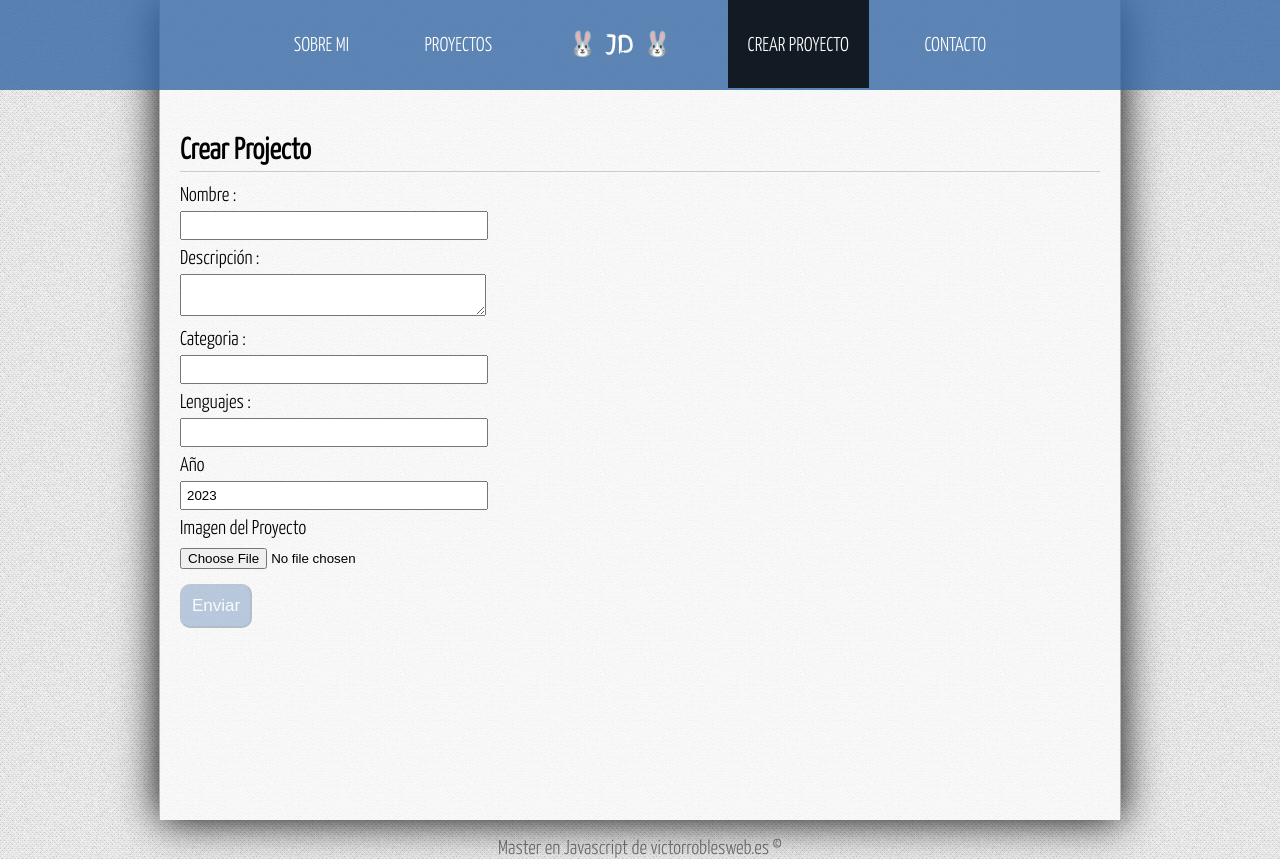
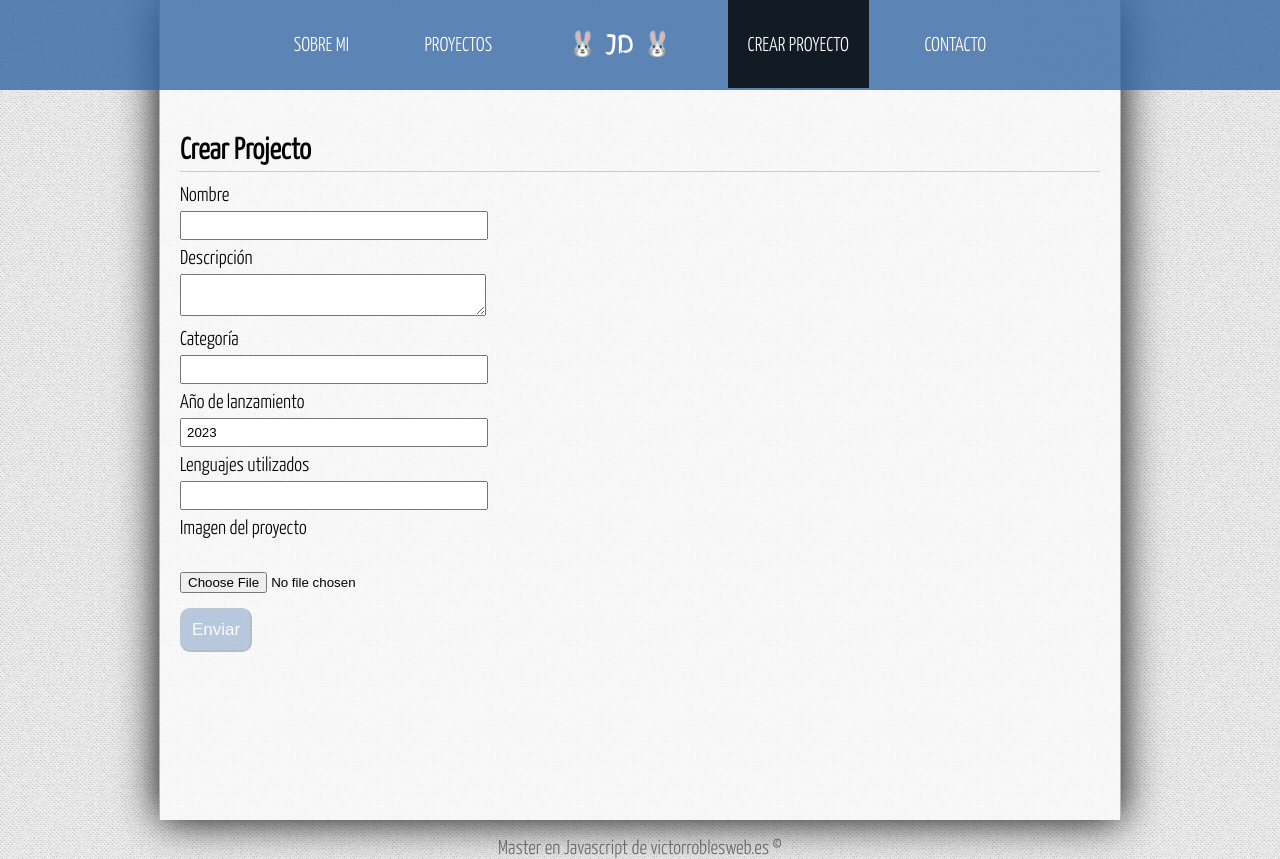
Before and after one commit to JoseLDuran00/tutorial-angular, an Angular app: page /crear-proyecto in a window 1280 px wide. Built offline with nearby package versions, Linux system fonts and the light colour scheme.

Commit message:
componente Editar funcionando

```diff
--- a/src/app/components/create/create.component.html
+++ b/src/app/components/create/create.component.html
@@ -1,57 +1,60 @@
-<div class="container">
+<div class="container" *ngIf="project">
 	<h2>{{title}}</h2>
 
 	<div class="message success" *ngIf="status == 'success'">
-            EL protecto se ha creado correctamente, puedes  <a [routerLink]="['/proyecto', save_project._id]">revisarlo aqui </a>
-        </div>
-        <div class="message failed" *ngIf="status == 'failed'">
-            EL protecto no se ha podido crear 😔
+		El proyecto se ha creado correctamente, puedes <a [routerLink]="['/proyecto', save_project._id]">verlo aquí</a>
 	</div>
 
-
+	<div class="message failed" *ngIf="status == 'failed'">
+		El proyecto NO SE HA PODIDO CREAR
+	</div>
 
 	<form #projectForm="ngForm" (ngSubmit)="onSubmit(projectForm)">
 		<p>
-            <label for="name">Nombre :</label>
-            <input type="text" name="name" #name="ngModel" [(ngModel)]="project.name" required>
+			<label for="name">Nombre</label>
+			<input type="text" name="name" #name="ngModel" [(ngModel)]="project.name" required />
 			<span class="form_error" *ngIf="name.touched && !name.valid">
-                EL nombre es obligatorio.
+				El nombre es obligatorio
 			</span>
 		</p>
 
 		<p>
-            <label for="description">Descripción :</label>
+			<label for="description">Descripción</label>
 			<textarea name="description" #description="ngModel" [(ngModel)]="project.description" required></textarea>
 			<span class="form_error" *ngIf="description.touched && !description.valid">
-                La descripcion es obligatoria.
+				La descripción es obligatoria
 			</span>
 		</p>
 
 		<p>
-            <label for="category">Categoria :</label>
-            <input type="text" name="category" #category="ngModel" [(ngModel)]="project.category" required>
+			<label for="category">Categoría</label>
+			<input type="text" name="category" #category="ngModel" [(ngModel)]="project.category" required />
 			<span class="form_error" *ngIf="category.touched && !category.valid">
-                La categoria es obligatoria.
+				La categoría es obligatoria
 			</span>
 		</p>
 
 		<p>
-            <label for="langs">Lenguajes : </label>
-            <input type="text" name="langs" #langs="ngModel" [(ngModel)]="project.langs" required>
+			<label for="year">Año de lanzamiento</label>
+			<input type="number" name="year" #year="ngModel" [(ngModel)]="project.year" />
+		</p>
+
+		<p>
+			<label for="langs">Lenguajes utilizados</label>
+			<input type="text" name="langs" #langs="ngModel" [(ngModel)]="project.langs" required />
 			<span class="form_error" *ngIf="langs.touched && !langs.valid">
-                Los lenguajes son obligatorios.
+				Los lenguajes son obligatorios
 			</span>
 		</p>
 
 		<p>
-            <label for="year">Año </label>
-            <input type="number" name="year" #year="ngModel" [(ngModel)]="project.year">
+			<label for="image">Imagen del proyecto</label>
+			<span class="image" *ngIf="project.image" style="float:none;">
+				<img src="{{url+'get-image/'+project.image}}" style="width:100px;"/>
+			</span><br/>
+			<input type="file" name="image" placeholder="Subir imagen" (change)="fileChangeEvent($event)"/>
 		</p>
 
-        <p>
-            <label for="image">Imagen del Proyecto</label>
-            <input type="file" name="image" placeholder="Subir imagen" (change)="fileChangeEvent($event)">
-        </p>
-        <input type="submit" value="Enviar" [disabled]="!projectForm.form.valid"/>
+		<input type="submit" value="Enviar" [disabled]="!projectForm.form.valid" />
 	</form>
 </div>
--- a/src/app/components/create/create.component.ts
+++ b/src/app/components/create/create.component.ts
@@ -19,6 +19,7 @@ export class CreateComponent  {
     public save_project : any;
     public status : string = "";
     public filesToUpload : Array<File> = [] ;
+    public url : string;
 
     constructor(
       private _projectService : ProjectService,
@@ -26,6 +27,7 @@ export class CreateComponent  {
     ){
       this.title = " Crear Projecto ";
       this.project = new Project('','','','','',2023,'');
+      this.url = Global.url;
     }
 
     onSubmit(form:undefined|any){
--- a/src/app/components/edit/edit.component.ts
+++ b/src/app/components/edit/edit.component.ts
@@ -1,27 +1,84 @@
-import { Component } from '@angular/core';
-import { Project } from 'src/app/models/project';
-import { ProjectService } from 'src/app/services/project.service';
-import { UploadService } from 'src/app/services/upload.service';
-import { Global } from 'src/app/services/global';
+import { Component, OnInit } from '@angular/core';
+import { Project } from '../../models/project';
+import { ProjectService } from '../../services/project.service';
+import { UploadService } from '../../services/upload.service';
+import { Global } from '../../services/global';
+import { Router, ActivatedRoute, Params } from '@angular/router';
 
 @Component({
   selector: 'app-edit',
-  templateUrl: './edit.component.html',
+  templateUrl: '../create/create.component.html',
   styleUrls: ['./edit.component.css'],
-  providers : [ProjectService, UploadService]
+  providers: [ProjectService, UploadService]
 })
-export class EditComponent {
-  public title : string;
-  public project : Project;
-  public save_project : any;
-  public status : string = "";
-  public filesToUpload : Array<File> = [] ;
+export class EditComponent implements OnInit {
 
-  constructor(
-    private _projectService : ProjectService,
-    private _uploadService : UploadService
-  ){
-    this.title = " Crear Projecto ";
-    this.project = new Project('','','','','',2023,'');
+	public title: string;
+	public project: Project | undefined;
+	public save_project: any;
+	public status: string | undefined;
+	public filesToUpload: Array<File> | undefined;
+	public url: string;
+
+	constructor(
+		private _projectService: ProjectService,
+		private _uploadService: UploadService,
+		private _route: ActivatedRoute,
+		private _router: Router
+	){
+		this.title = "Editar proyecto";
+		this.url = Global.url;
+	}
+
+  ngOnInit(){
+  	this._route.params.subscribe(params => {
+  		let id = params['id'];
+
+  		this.getProject(id);
+  	});
   }
+
+  getProject(id: any){
+  	this._projectService.getProject(id).subscribe(
+  		response => {
+  			this.project = response.project;
+  		},
+  		error => {
+  			console.log(<any>error);
+  		}
+  	)
+  }
+
+  onSubmit(form:any){
+  	this._projectService.updateProject(this.project).subscribe(
+		response => {
+  			if(response.project){
+
+				// Subir la imagen
+				if(this.filesToUpload){
+					this._uploadService.makeFileRequest(Global.url+"upload-image/"+response.project._id, [], this.filesToUpload, 'image')
+					.then((result:any) => {
+						this.save_project = result.project;
+						this.status = 'success';
+					});
+				}else{
+					this.save_project = response.project;
+					this.status = 'success';
+				}
+
+			}else{
+				this.status = 'failed';
+			}
+  		},
+  		error => {
+  			console.log(<any>error);
+  		}
+  	);
+  }
+
+	fileChangeEvent(fileInput: any){
+		this.filesToUpload = <Array<File>>fileInput.target.files;
+	}
+
+
 }
```
Lines whose indentation alone changed are shown as unchanged.
